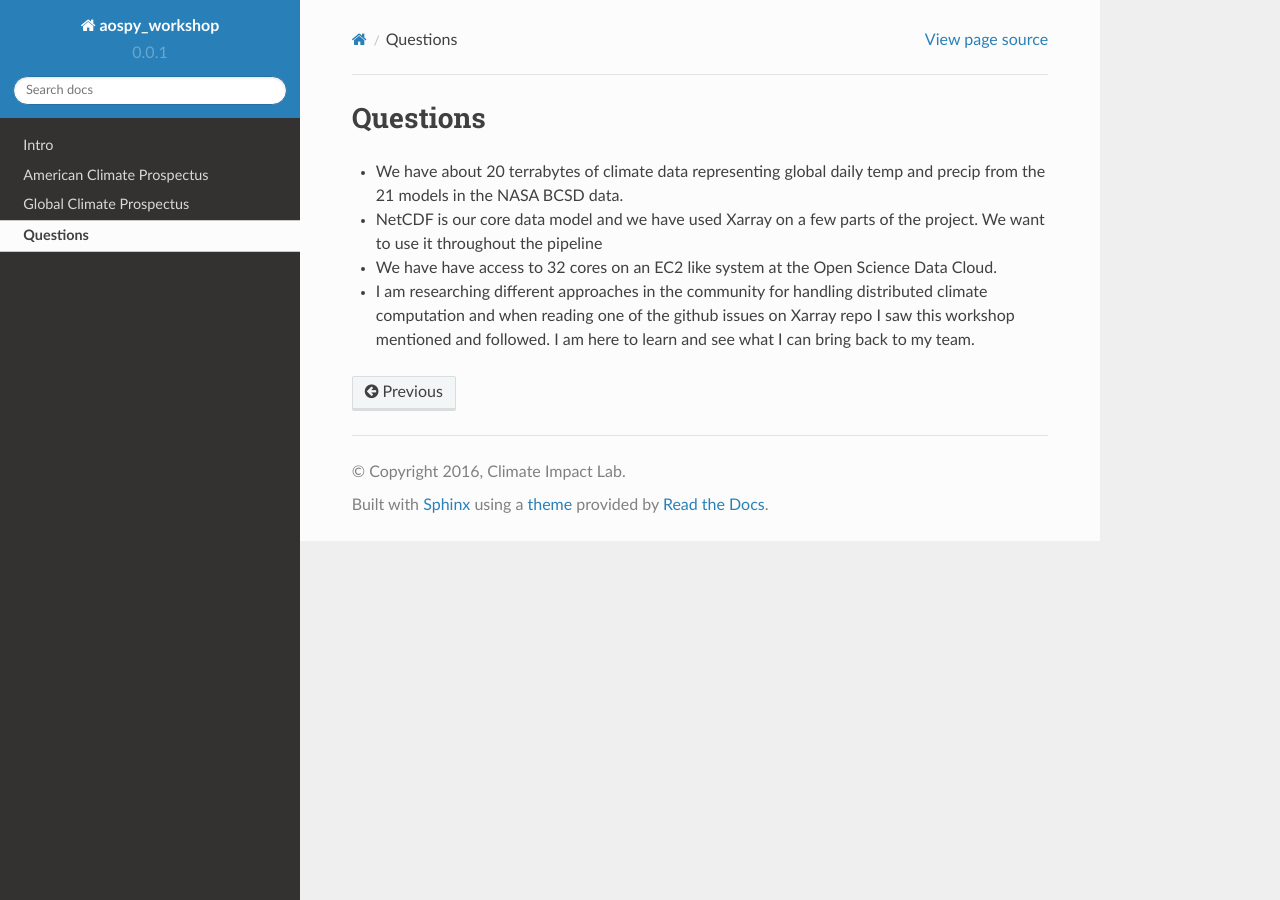
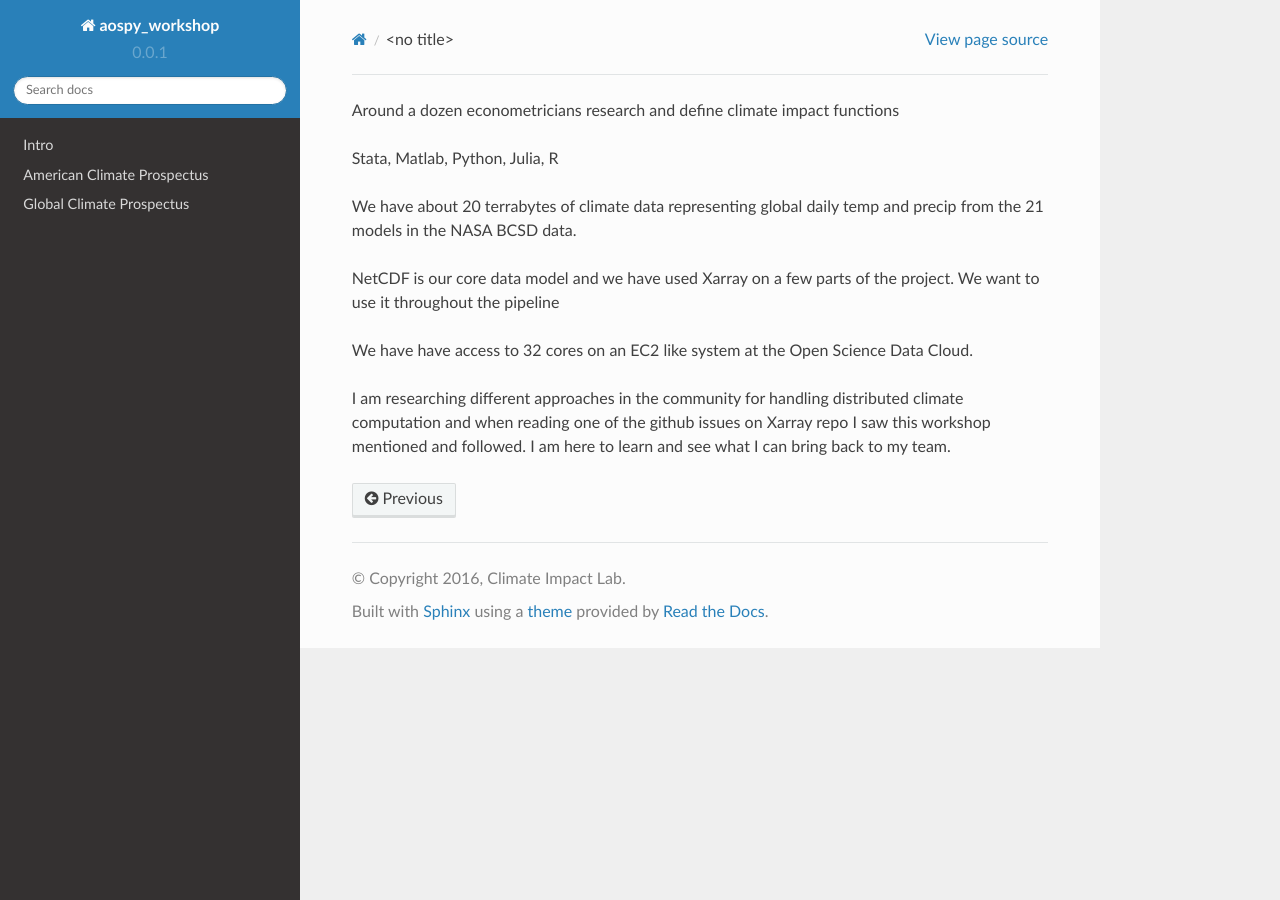
Before and after one commit to ClimateImpactLab/aospy_workshop, a Sphinx documentation site: the page built from docs/workflow.rst, in a window 1280 px wide. Built offline with Sphinx 7.4.7 and the Read the Docs theme 2.0.0, drawn with Linux system fonts in a browser that asks for light colours.

```diff
--- a/docs/index.rst
+++ b/docs/index.rst
@@ -20,4 +20,4 @@ Today I am going to introduce you to the
     intro
     acp
     gcp
-    question
+    workflow
--- a/docs/question.rst
+++ b/docs/workflow.rst
@@ -1,7 +1,12 @@
-.. question
+.. workflow
 
-Questions
-=========
+
+* Around a dozen econometricians research and define climate impact functions
+
+  * Stata, Matlab, Python, Julia, R
+
+
+
 
 * We have about 20 terrabytes of climate data representing global daily temp and precip from the 21 models in the NASA BCSD data.
 
```
